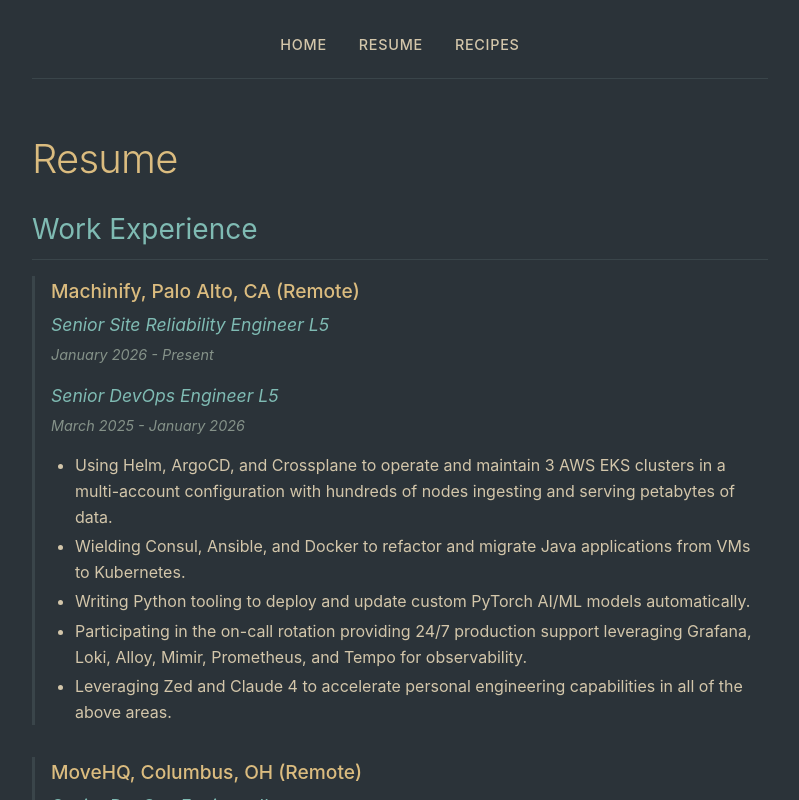
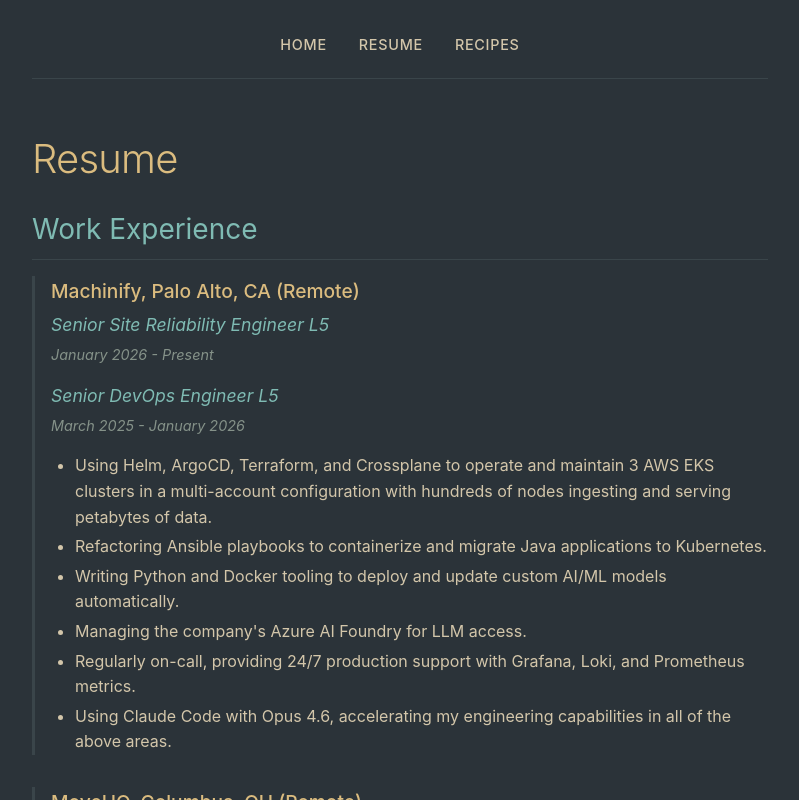
Before and after one commit to austinorth/austinorth.com, a React (Vite) app: page /resume in a window 1280 px wide. Shown: the top 800 px of the page, without its empty margins (240-1039 px from the left). Built offline with nearby package versions, Linux system fonts and the light colour scheme.

Commit message:
feat: Resume update
Signed-off-by: Austin Orth <31007285+austinorth@users.noreply.github.com>

```diff
--- a/src/components/Resume.tsx
+++ b/src/components/Resume.tsx
@@ -14,25 +14,27 @@
           <div className="job-dates">March 2025 - January 2026</div>
           <ul>
             <li>
-              Using Helm, ArgoCD, and Crossplane to operate and maintain 3 AWS
-              EKS clusters in a multi-account configuration with hundreds of
-              nodes ingesting and serving petabytes of data.
+              Using Helm, ArgoCD, Terraform, and Crossplane to operate and
+              maintain 3 AWS EKS clusters in a multi-account configuration with
+              hundreds of nodes ingesting and serving petabytes of data.
             </li>
             <li>
-              Wielding Consul, Ansible, and Docker to refactor and migrate Java
-              applications from VMs to Kubernetes.
+              Refactoring Ansible playbooks to containerize and migrate Java
+              applications to Kubernetes.
             </li>
             <li>
-              Writing Python tooling to deploy and update custom PyTorch AI/ML
-              models automatically.
+              Writing Python and Docker tooling to deploy and update custom
+              AI/ML models automatically.
             </li>
             <li>
-              Participating in the on-call rotation providing 24/7 production
-              support leveraging Grafana, Loki, Alloy, Mimir, Prometheus, and
-              Tempo for observability.
+              Managing the company's Azure AI Foundry for LLM access.
             </li>
             <li>
-              Leveraging Zed and Claude 4 to accelerate personal engineering
+              Regularly on-call, providing 24/7 production support with Grafana,
+              Loki, and Prometheus metrics.
+            </li>
+            <li>
+              Using Claude Code with Opus 4.6, accelerating my engineering
               capabilities in all of the above areas.
             </li>
           </ul>
@@ -154,7 +156,7 @@
           <ul>
             <li>Graduated September 2023</li>
             <li>Focus in IT Management</li>
-            <li>Honor Roll; GPA 4.0</li>
+            <li>Academic Dean's List; Honors; GPA 4.0</li>
           </ul>
         </div>
 
@@ -231,17 +233,18 @@
             <li>Apache Kafka, bare metal and MSK</li>
             <li>ArgoCD</li>
             <li>AWS EC2, EKS, Lambda, RDS, VPC</li>
-            <li>Claude 4 Sonnet</li>
+            <li>Azure AI Foundry</li>
+            <li>Claude Code</li>
             <li>Crossplane</li>
             <li>DataDog</li>
+            <li>Grafana Cloud</li>
             <li>kOps</li>
-            <li>Grafana Cloud</li>
+            <li>neovim w/ tmux</li>
             <li>New Relic</li>
             <li>NGINX</li>
             <li>Postgres</li>
-            <li>Vim</li>
+            <li>Sumo Logic</li>
             <li>Wiz Cloud Security</li>
-            <li>Zed</li>
           </ul>
         </div>
       </div>
```
